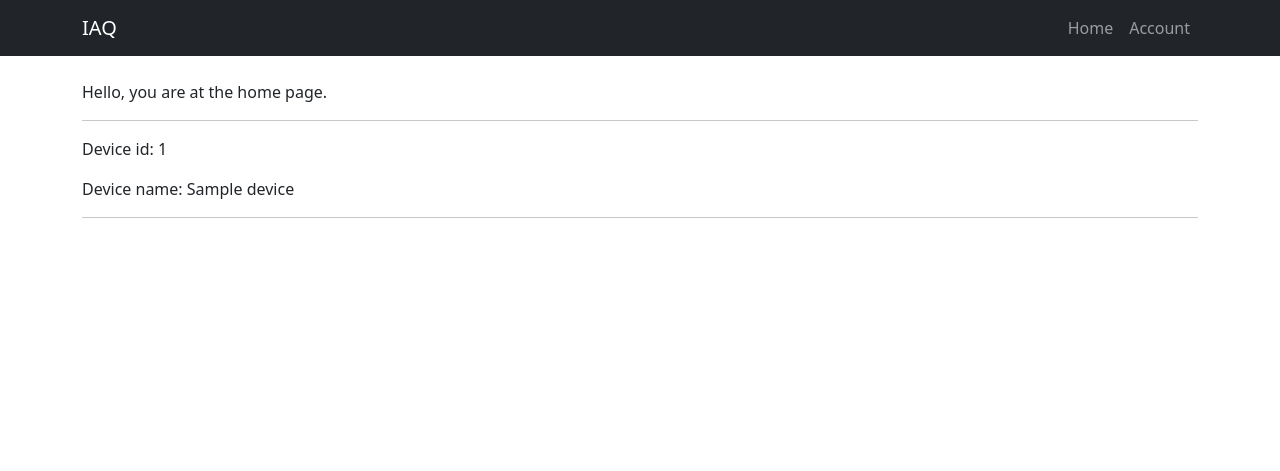
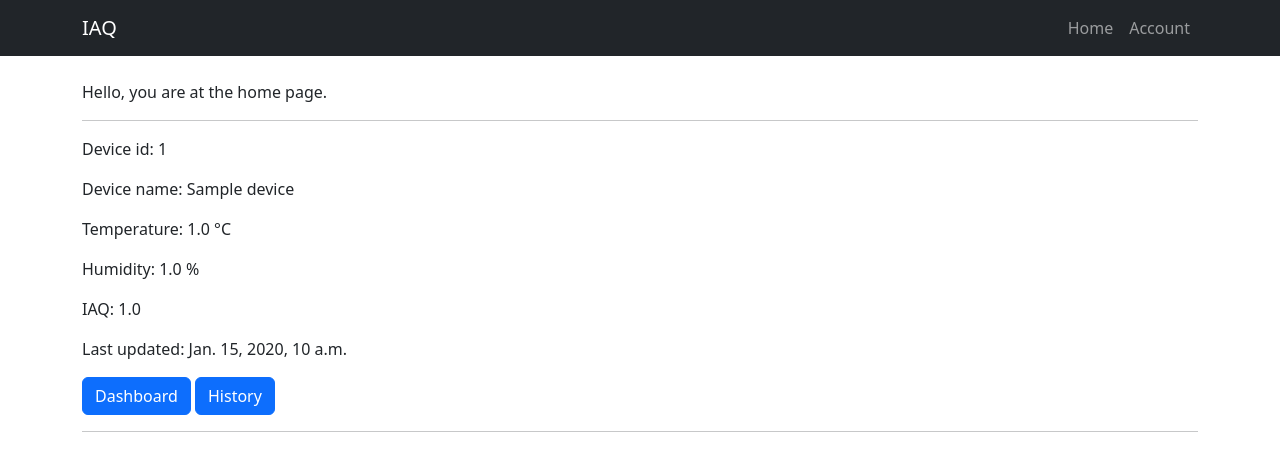
Before and after one commit to tomoss/volatile-signals-26, a Django app: page / in a window 1280 px wide. Shown: the top 471 px of the page. Run offline with Django 5.2, Linux system fonts and the light colour scheme; tables that the repository leaves empty hold one stand-in row (values such as "Sample post").

Commit message:
Show latest sensor reading on home page

```diff
--- a/iot-backend-iaq/iaq/templates/iaq/home.html
+++ b/iot-backend-iaq/iaq/templates/iaq/home.html
@@ -5,9 +5,19 @@
 {% block content %}
     <p>Hello, you are at the home page.</p>
     <hr>
-    {% for device in object_list %}
+    {% for device in device_list %}
       <p>Device id: {{device.id}}</p>
       <p>Device name: {{ device.name }}</p>
+      {% if device.latest_timestamp %}
+        <p>Temperature: {{ device.latest_temperature }} °C<br></p>
+        <p>Humidity: {{ device.latest_humidity }} %<br></p>
+        <p>IAQ: {{ device.latest_iaq }}<br></p>
+        <p>Last updated: {{ device.latest_timestamp }}</p>
+    {% else %}
+        <p>No readings yet.</p>
+    {% endif %}
+      <button type="button" class="btn btn-primary" onclick="location.href='{% url 'dashboard' device.id %}'">Dashboard</button>
+      <button type="button" class="btn btn-primary" onclick="location.href='{% url 'history' device.id %}'">History</button>
       <hr>
     {% endfor %}
 {% endblock %}
--- a/iot-backend-iaq/iaq/urls.py
+++ b/iot-backend-iaq/iaq/urls.py
@@ -5,8 +5,10 @@ from . import views
 
 urlpatterns = [
     path("account/login/", views.IaqLoginView.as_view(), name="login"),
-    path("account/register", views.IaqRegisterView.as_view(), name="register"),
-    path("account", views.IaqAccountView.as_view(), name="account"),
-    path("logout", logout_then_login, name="logout"),
+    path("account/register/", views.IaqRegisterView.as_view(), name="register"),
+    path("account/", views.IaqAccountView.as_view(), name="account"),
+    path("device/<int:device_id>/dashboard/", views.IaqDeviceDashboardView.as_view(), name="dashboard"),
+    path("device/<int:device_id>/history/", views.IaqDeviceHistoryView.as_view(), name="history"),
+    path("logout/", logout_then_login, name="logout"),
     path("", views.IaqHomeView.as_view(), name="home"),
 ]
--- a/iot-backend-iaq/iaq/views.py
+++ b/iot-backend-iaq/iaq/views.py
@@ -3,15 +3,36 @@ from django.views.generic import CreateView, ListView, TemplateView
 from django.contrib.auth.views import LoginView
 from django.contrib.auth.mixins import LoginRequiredMixin
 
-from iaq.models import Device
+from iaq.models import Device, SensorReading
 from .forms import IaqUserCreationForm
+
+from django.db.models import OuterRef, Subquery
 
 class IaqHomeView(ListView):
     template_name = "iaq/home.html"
     model = Device
+    context_object_name = "device_list"
 
     def get_queryset(self):
-        return Device.objects.filter(is_public=True)
+        latest = SensorReading.objects.filter(device=OuterRef("pk")).order_by("-timestamp")
+
+        return Device.objects.annotate(
+            latest_iaq=Subquery(
+                latest.values("iaq")[:1]
+            ),
+            latest_timestamp=Subquery(
+                latest.values("timestamp")[:1]
+            ),
+            latest_temperature=Subquery(
+                latest.values("temperature")[:1]
+            ),
+            latest_humidity=Subquery(
+                latest.values("humidity")[:1]
+            ),
+            latest_pressure=Subquery(
+                latest.values("pressure")[:1]
+            ),
+        )
 
 class IaqLoginView(LoginView):
     template_name = "iaq/login.html"
@@ -25,3 +46,9 @@ class IaqRegisterView(CreateView):
     template_name = "iaq/register.html"
     form_class = IaqUserCreationForm
     success_url = reverse_lazy("login")
+
+class IaqDeviceDashboardView(TemplateView):
+    template_name = "iaq/dashboard.html"
+
+class IaqDeviceHistoryView(TemplateView):
+    template_name = "iaq/history.html"
```
Also changed, not shown: iot-backend-iaq/iaq/templates/iaq/dashboard.html (added), iot-backend-iaq/iaq/templates/iaq/history.html (added).
